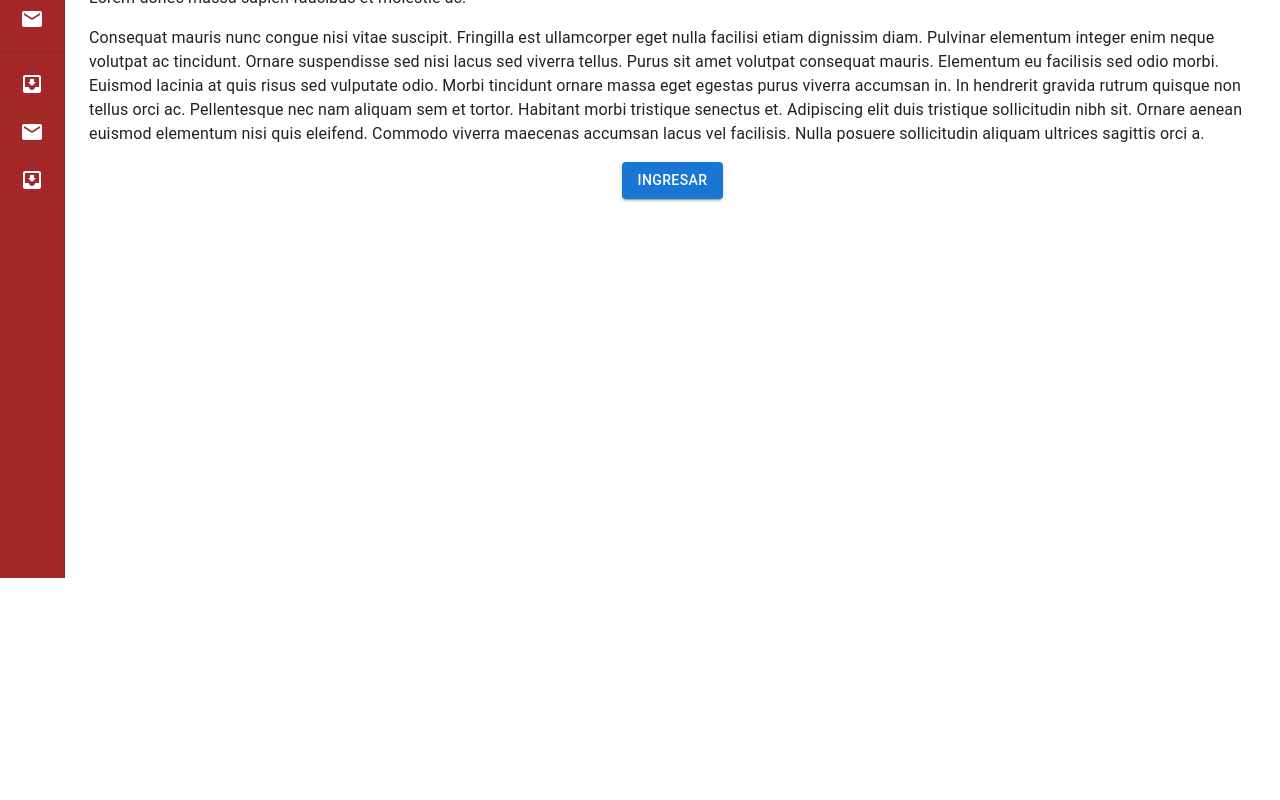
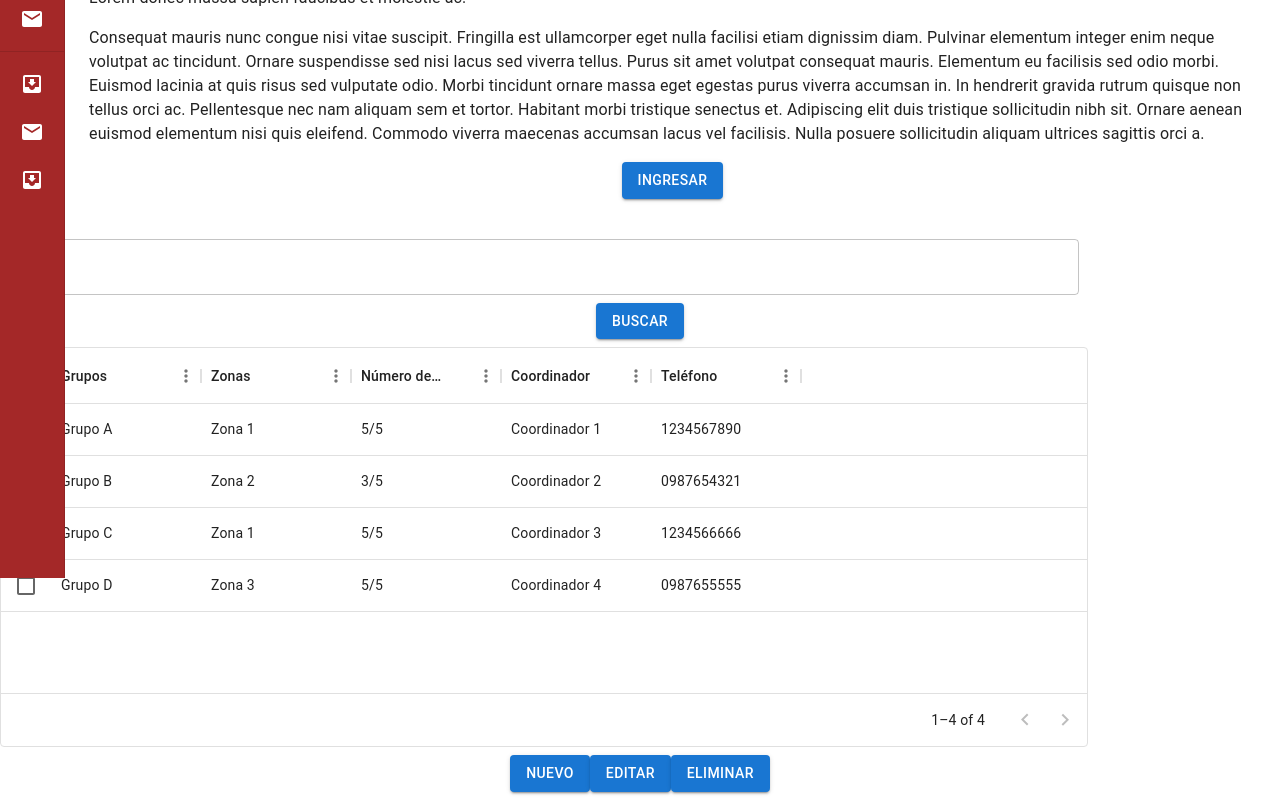
Before and after one commit to elsujeto866/Brigadas_de_Seguridad, a React (Create React App) app: page / in a window 1280 px wide. Shown: the part 222-1022 px from the top of the page. Before the commit the page ends 800 px from the top, so only its background shows below. Built offline with nearby package versions, Linux system fonts and the light colour scheme.

Commit message:
Interfaz de Administracion de Grupos

```diff
--- a/package.json
+++ b/package.json
@@ -8,6 +8,7 @@
     "@fontsource/roboto": "^5.0.8",
     "@mui/icons-material": "^5.15.3",
     "@mui/material": "^5.15.3",
+    "@mui/x-data-grid": "^6.18.7",
     "@testing-library/jest-dom": "^5.17.0",
     "@testing-library/react": "^13.4.0",
     "@testing-library/user-event": "^13.5.0",
--- a/src/App.js
+++ b/src/App.js
@@ -1,9 +1,11 @@
-import ContenedorGeneral from "./components/ContenedorGeneral"
+import ContenedorGeneral from "./components/ContenedorGeneral";
+import AdmistrarGrupos from './components/AdministrarGrupos';
 
 export default function App() {
   return(
     <div>
       <ContenedorGeneral titulo="Crear Grupo"/>
+      <AdmistrarGrupos/>
     </div>
   )
 
--- /dev/null
+++ b/src/components/AdministrarGrupos.jsx
@@ -0,0 +1,45 @@
+import * as React from "react";
+import DataGridGrupos from "./DataGridGrupos";
+import BotonGeneral from "./BotonGeneral";
+import Box from "@mui/material/Box";
+import TextField from "@mui/material/TextField";
+
+export default function AdministrarGrupos() {
+  return (
+    <div>
+      <Box
+        component="form"
+        sx={{
+          "& > :not(style)": { m: 0, width: "120ch"},
+        }}
+        noValidate
+        autoComplete="off"
+      >
+        <TextField id="outlined-basic" label="Grupo" variant="outlined" />
+      </Box>
+      <Box
+        sx={{
+          display: "flex",
+          justifyContent: "center",
+          flexdirection: "row",
+          margin: 1
+        }}
+      >
+        <BotonGeneral texto="Buscar" />
+      </Box>
+      <DataGridGrupos />
+      <Box
+        sx={{
+          display: "flex",
+          justifyContent: "center",
+          flexdirection: "row",
+          margin: 1,
+        }}
+      >
+        <BotonGeneral texto="Nuevo" />
+        <BotonGeneral texto="Editar" />
+        <BotonGeneral texto="Eliminar" />
+      </Box>
+    </div>
+  );
+}
--- /dev/null
+++ b/src/components/DataGridGrupos.jsx
@@ -0,0 +1,51 @@
+import * as React from 'react';
+import Box from '@mui/material/Box';
+import { DataGrid } from '@mui/x-data-grid';
+
+const columns = [
+ { field: 'grupos', headerName: 'Grupos', width: 150 },
+ { field: 'zonas', headerName: 'Zonas', width: 150 },
+ {
+    field: 'numeroDeIntegrantes',
+    headerName: 'Número de integrantes',
+    width: 150,
+ },
+ {
+    field: 'coordinador',
+    headerName: 'Coordinador',
+    width: 150,
+ },
+ {
+    field: 'telefono',
+    headerName: 'Teléfono',
+    width: 150,
+ },
+];
+
+const rows = [
+ { id: 1, grupos: 'Grupo A', zonas: 'Zona 1', numeroDeIntegrantes: '5/5', coordinador: 'Coordinador 1', telefono: '1234567890' },
+ { id: 2, grupos: 'Grupo B', zonas: 'Zona 2', numeroDeIntegrantes: '3/5', coordinador: 'Coordinador 2', telefono: '0987654321' },
+ { id: 3, grupos: 'Grupo C', zonas: 'Zona 1', numeroDeIntegrantes: '5/5', coordinador: 'Coordinador 3', telefono: '1234566666' },
+ { id: 4, grupos: 'Grupo D', zonas: 'Zona 3', numeroDeIntegrantes: '5/5', coordinador: 'Coordinador 4', telefono: '0987655555' },
+];
+
+export default function DataGridGrupos() {
+ return (
+    <Box sx={{ height: 400, width: '85%'}}>
+      <DataGrid
+        rows={rows}
+        columns={columns}
+        initialState={{
+          pagination: {
+            paginationModel: {
+              pageSize: 5,
+            },
+          },
+        }}
+        pageSizeOptions={[5]}
+        checkboxSelection
+        disableRowSelectionOnClick
+      />
+    </Box>
+ );
+}
--- a/src/components/styles/botonGeneral.css
+++ b/src/components/styles/botonGeneral.css
@@ -1,3 +1,4 @@
-.boton-general{
+.boton-general {
     align-self: center;
-}
+    margin-right: 8px;
+  }
```
Also changed, not shown: 1 other file (tests, documents, lock files or other folders).
